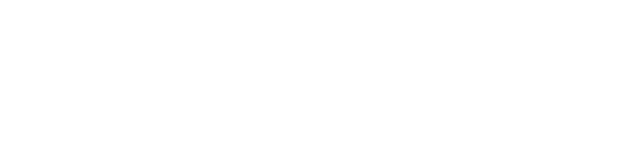
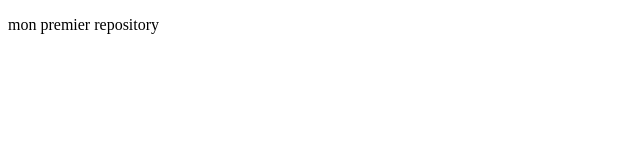
Before and after one commit to FaureNOUGNANKEY/Test, a plain HTML site: page index.html in a window 1280 px wide. Shown: the whole page, without its empty margins (0-640 px from the left). Drawn offline with Linux system fonts and the light colour scheme.

Commit message:
ajout d'un paragraphe

```diff
--- a/index.html
+++ b/index.html
@@ -6,6 +6,7 @@
     <title>Document</title>
 </head>
 <body>
+    <p>mon premier repository</p>
 
 </body>
 </html>
```
